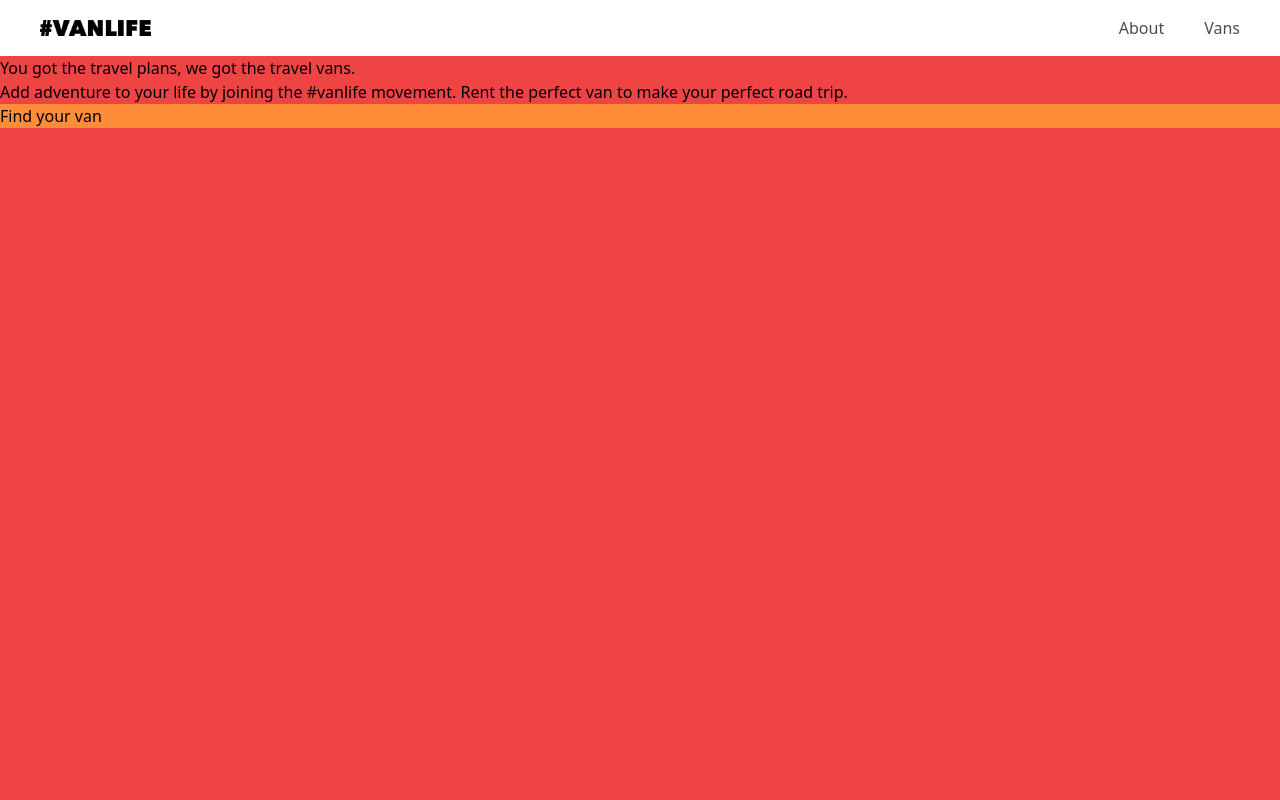
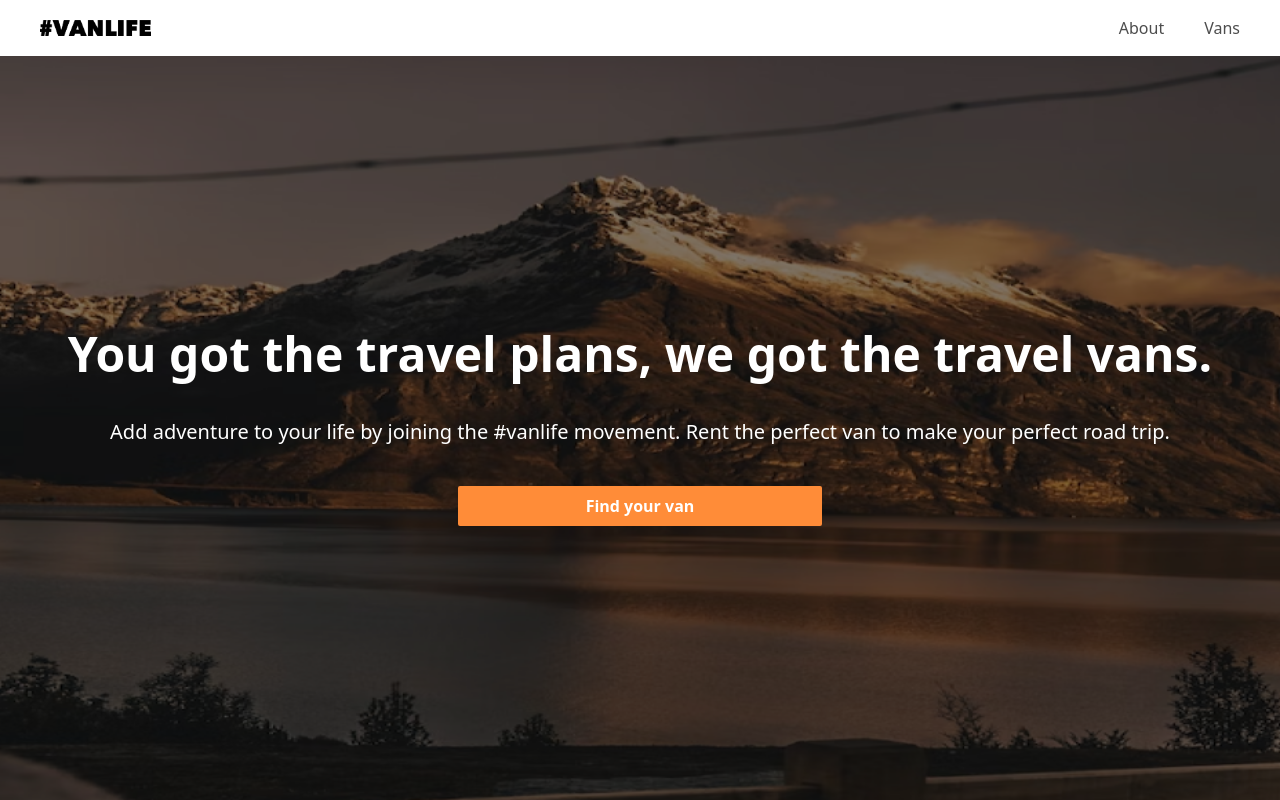
Before and after one commit to riyoneri/vanlife--react, a React (Create React App) app: page / in a window 1280 px wide. Built offline with nearby package versions, Linux system fonts and the light colour scheme.

Commit message:
feat: finish homepage desktop design

```diff
--- a/src/pages/Home.jsx
+++ b/src/pages/Home.jsx
@@ -5,13 +5,17 @@ export default function Home() {
   return (
     <div className="bg-hero bg-no-repeat bg-cover bg-bottom h-screen">
       <Navigation />
-      <div className="h-hero-screen bg-red-500 flex flex-col">
-        <p>You got the travel plans, we got the travel vans.</p>
-        <p>
+      <div className="h-hero-screen bg-blend-overlay bg-black/50 text-white items-center justify-center gap-10 flex flex-col px-10">
+        <p className="text-5xl font-bold">
+          You got the travel plans, we got the travel vans.
+        </p>
+        <p className="text-xl">
           Add adventure to your life by joining the #vanlife movement. Rent the
           perfect van to make your perfect road trip.
         </p>
-        <Link className="bg-[#FF8C38]">Find your van</Link>
+        <Link className="bg-[#FF8C38] text-center px-32 py-2 rounded-sm font-semibold">
+          Find your van
+        </Link>
       </div>
     </div>
   );
```
